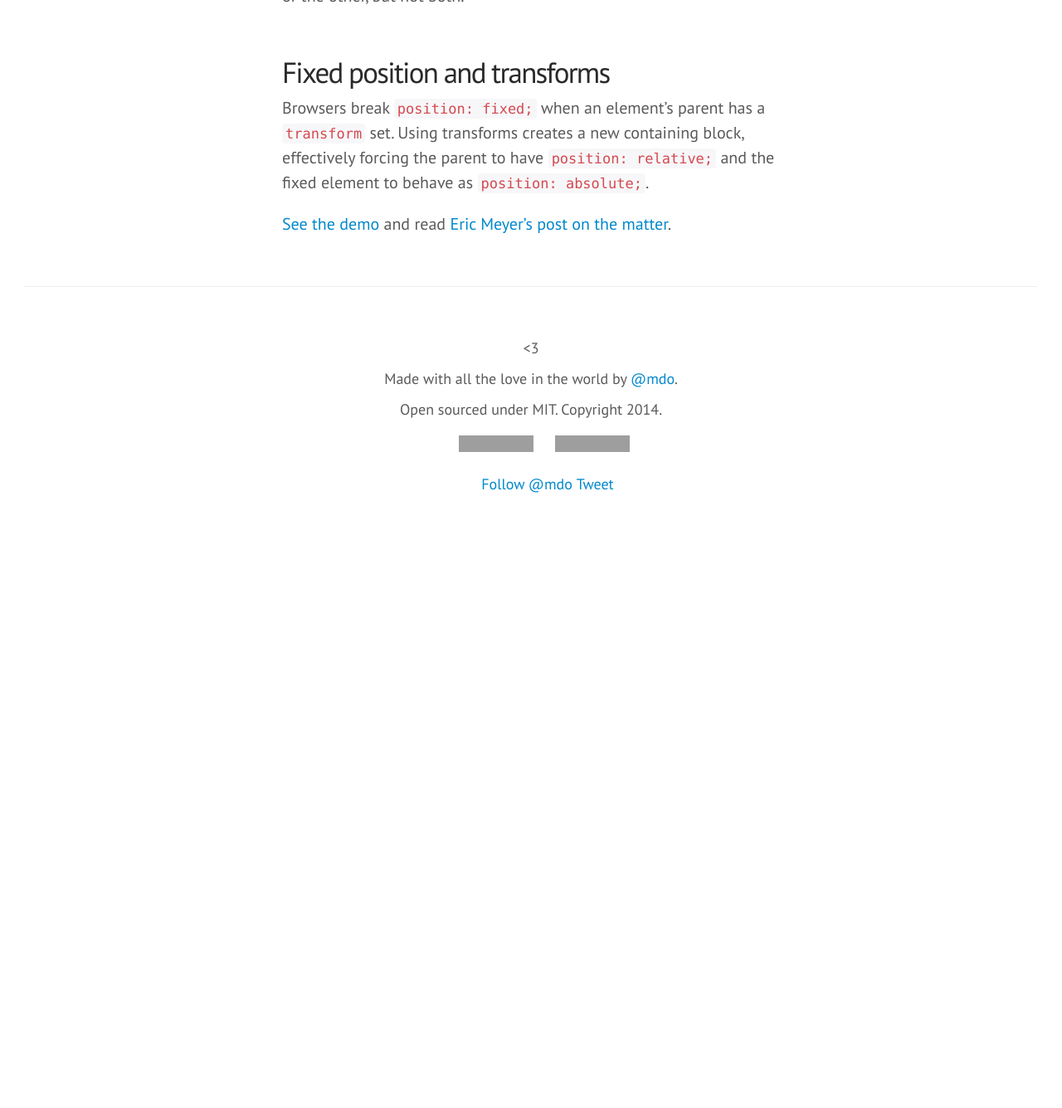
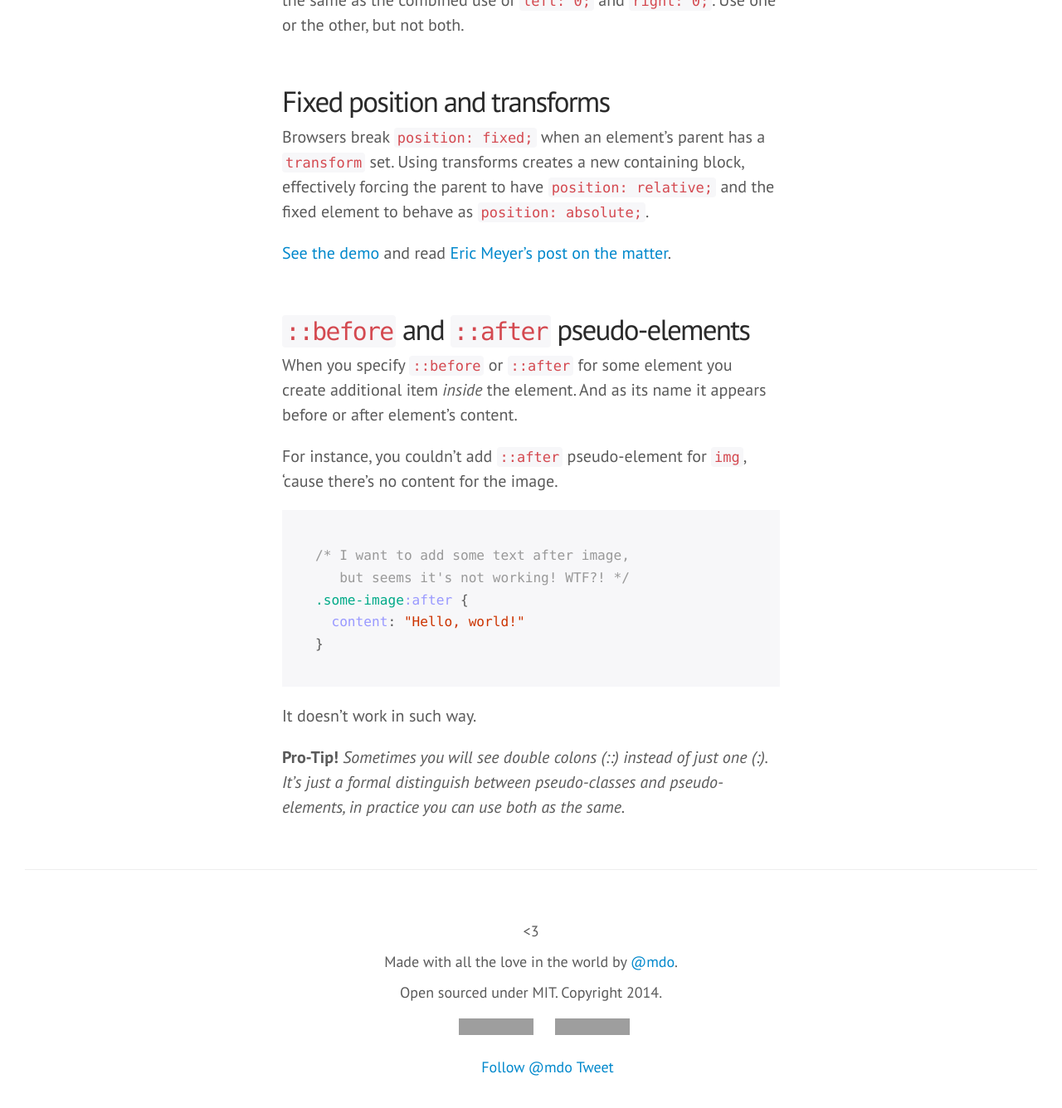
Before and after one commit to mdo/wtf-html-css, a Jekyll site: the page built from index.md, in a window 1280 px wide and 1400 px high, scrolled down 8697 px. Shown: the top 1336 px of the window at 83% size. Built offline with Jekyll 4.4.1, drawn with Linux system fonts in a browser that asks for light colours; some web fonts are replaced; Markdown is read by kramdown in place of the engine named in the settings; comment, search, counter and statistics services are not loaded; before the commit the page ends 9394 px from its top, so only the background shows below that; some of the changed text lies outside the part shown; grey boxes are pictures that could not be loaded.

Commit message:
::before and ::after pseudo-elements

````diff
--- a/index.md
+++ b/index.md
@@ -20,6 +20,7 @@ layout: default
 - [Position explained](#position-explained)
 - [Position and width](#position-width)
 - [Fixed position and transforms](#position-transforms)
+- [`::before` and `::after` pseudo-elements](#before-and-after)
 
 
 <a name="doctype"></a>
@@ -242,3 +243,21 @@ Don't set `width: 100%;` on an element that has `position: [absolute|fixed];`, `
 Browsers break `position: fixed;` when an element's parent has a `transform` set. Using transforms creates a new containing block, effectively forcing the parent to have `position: relative;` and the fixed element to behave as `position: absolute;`.
 
 [See the demo](http://jsbin.com/yabek/1/) and read [Eric Meyer's post on the matter](http://meyerweb.com/eric/thoughts/2011/09/12/un-fixing-fixed-elements-with-css-transforms/).
+
+<a name="before-and-after"></a>
+### `::before` and `::after` pseudo-elements
+When you specify `::before` or `::after` for some element you create additional item *inside* the element. And as its name it appears before or after element's content.
+
+For instance, you couldn't add `::after` pseudo-element for `img`, 'cause there's no content for the image.
+
+```css
+/* I want to add some text after image,
+   but seems it's not working! WTF?! */
+.some-image:after {
+  content: "Hello, world!"
+}
+```
+
+It doesn't work in such way.
+
+**Pro-Tip!** *Sometimes you will see double colons (::) instead of just one (:). It's just a formal distinguish between pseudo-classes and pseudo-elements, in practice you can use both as the same.*
````
